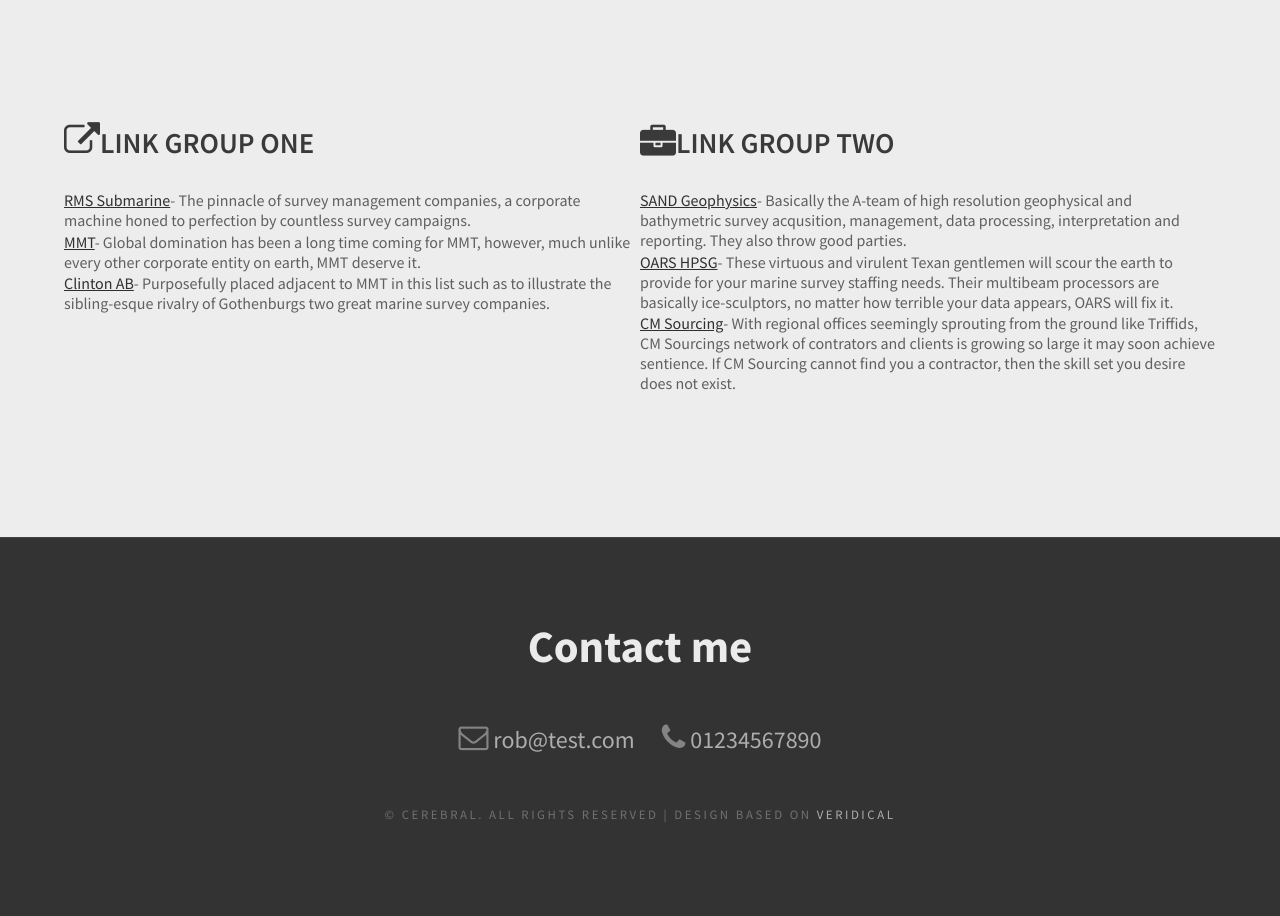
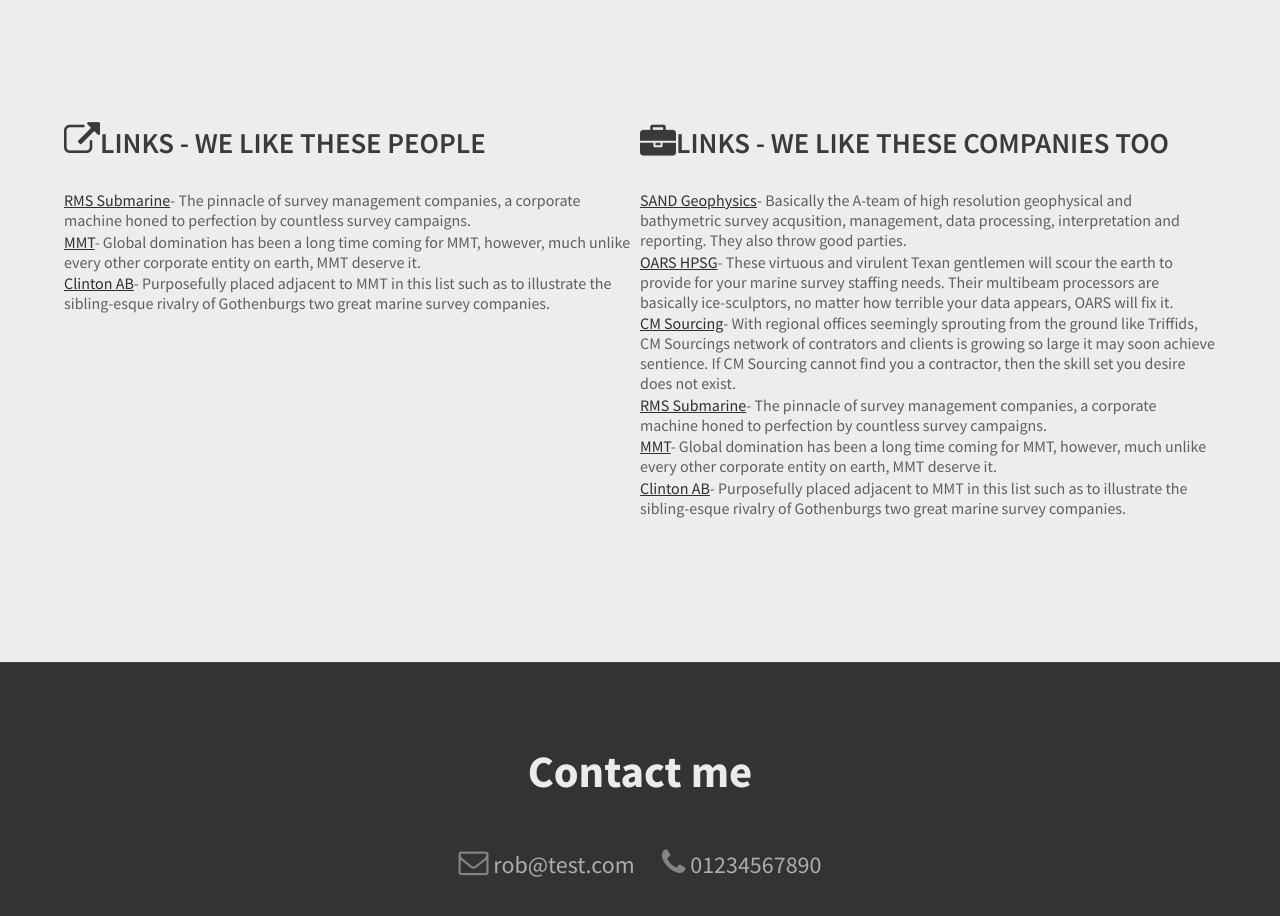
Before and after one commit to rm1206/rm1206.github.io, a plain HTML site: page index.html in a window 1280 px wide. Shown: the part 1660-2576 px from the top of the page. Drawn offline with Linux system fonts and the light colour scheme.

Commit message:
Update index.html

```diff
--- a/index.html
+++ b/index.html
@@ -80,7 +80,7 @@
     <div id="wrapper2">
         <div id="links" class="container">
             <div class="left">
-                <h2><span class="icon icon-external-link"></span>Link Group One</h2>
+                <h2><span class="icon icon-external-link"></span>Links - We like these people</h2>
                 <p>
                     <ul>
                         <li><a href="http://rmssubmarine.com/">RMS Submarine</a>- The pinnacle of survey management companies, a corporate machine honed to perfection by countless survey campaigns.</li>
@@ -90,13 +90,15 @@
                 </p>
             </div>
             <div class="right">
-                <h2><span class="icon icon-briefcase"></span>Link Group Two</h2>
+                <h2><span class="icon icon-briefcase"></span>Links - We like these companies too</h2>
                 <p>
                     <ul>
-                        <li><a href="http://www.sandgeophysics.com">SAND Geophysics</a>- Basically the A-team of high resolution geophysical and bathymetric survey acqusition,
-                        management, data processing, interpretation and reporting.  They also throw good parties.</li>
+                        <li><a href="http://www.sandgeophysics.com">SAND Geophysics</a>- Basically the A-team of high resolution geophysical and bathymetric survey acqusition, management, data processing, interpretation and reporting.  They also throw good parties.</li>
                         <li><a href="http://oarsolutions.com/">OARS HPSG</a>- These virtuous and virulent Texan gentlemen will scour the earth to provide for your marine survey staffing needs.  Their multibeam processors are basically ice-sculptors, no matter how terrible your data appears, OARS will fix it.</li>
                         <li><a href="http://cmsourcing.global//">CM Sourcing</a>- With regional offices seemingly sprouting from the ground like Triffids, CM Sourcings network of contrators and clients is growing so large it may soon achieve sentience.  If CM Sourcing cannot find you a contractor, then the skill set you desire does not exist.</li>
+                        <li><a href="http://rmssubmarine.com/">RMS Submarine</a>- The pinnacle of survey management companies, a corporate machine honed to perfection by countless survey campaigns.</li>
+                        <li><a href="https://www.mmt.se/">MMT</a>- Global domination has been a long time coming for MMT, however, much unlike every other corporate entity on earth, MMT deserve it.</li>
+                        <li><a href="http://www.clinton.se/marine/">Clinton AB</a>- Purposefully placed adjacent to MMT in this list such as to illustrate the sibling-esque rivalry of Gothenburgs two great marine survey companies.</li>
                     </ul>
                 </p>
             </div>
```
